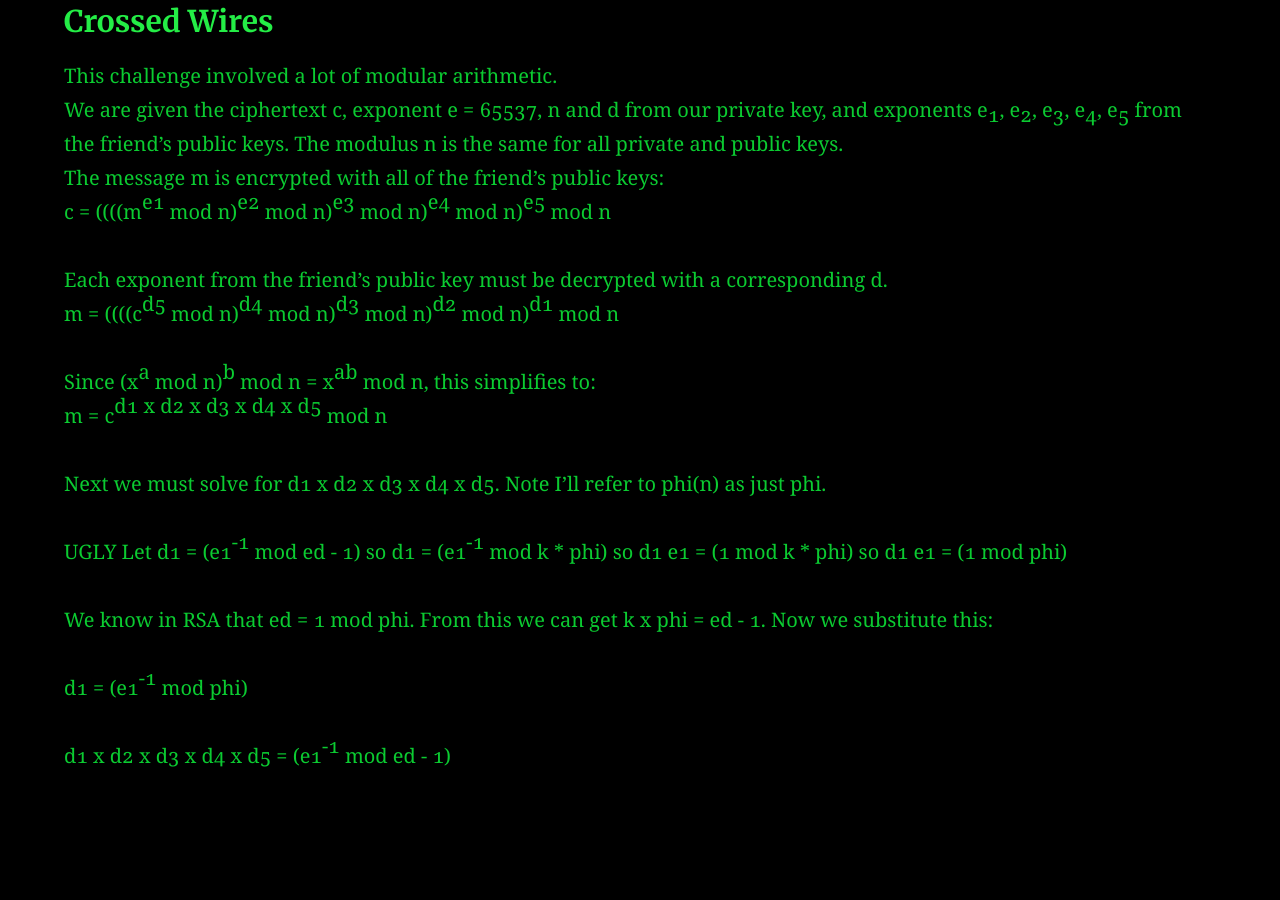
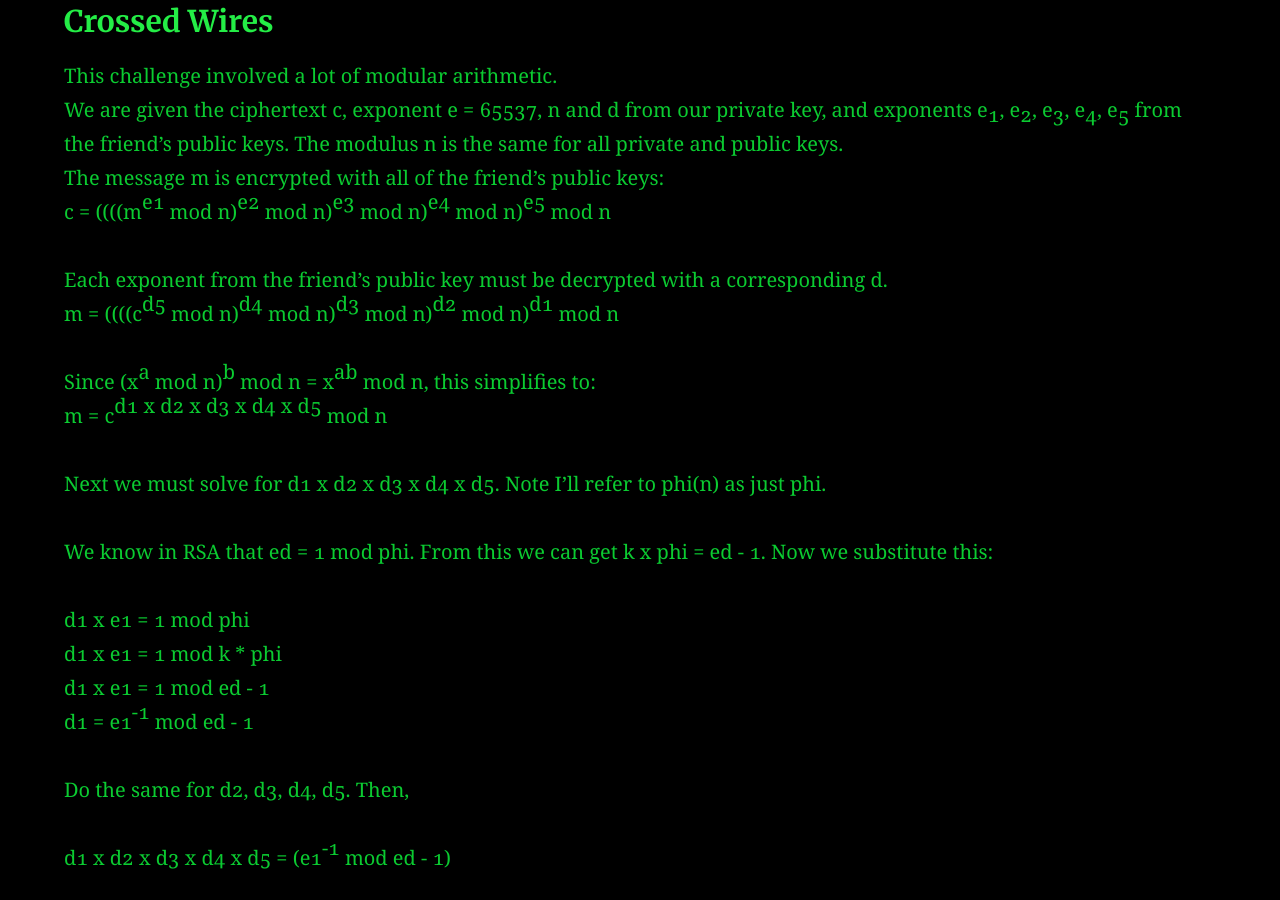
Before and after one commit to AC01010/Connor-McCartney.github.io, a Jekyll site: the page built from _posts/2019-01-12-CryptohackPublicExponent.md, in a window 1280 px wide and 900 px high, scrolled down 2194 px. Built offline with Jekyll 4.4.1, drawn with Linux system fonts in a browser that asks for light colours; before the commit the page ends 2992 px from its top, so only the background shows below that.

Commit message:
Update 2019-01-12-CryptohackPublicExponent.md

```diff
--- a/_posts/2019-01-12-CryptohackPublicExponent.md
+++ b/_posts/2019-01-12-CryptohackPublicExponent.md
@@ -79,17 +79,14 @@ m = c<sup>d1 x d2 x d3 x d4 x d5</sup> mod n
 
 Next we must solve for d1 x d2 x d3 x d4 x d5. Note I'll refer to phi(n) as just phi.
 
-UGLY
-Let d1 = (e1<sup>-1</sup> mod ed - 1)
-so d1 = (e1<sup>-1</sup> mod k * phi)
-so d1 e1 = (1 mod k * phi)
-so d1 e1 = (1 mod phi)
+We know in RSA that ed = 1 mod phi. From this we can get k x phi = ed - 1. Now we substitute this:
 
 
+d1 x e1 = 1 mod phi <br>
+d1 x e1 = 1 mod k * phi <br>
+d1 x e1 = 1 mod ed - 1 <br>
+d1 = e1<sup>-1</sup> mod ed - 1
 
-We know in RSA that ed = 1 mod phi. From this we can get k x phi = ed - 1. Now we substitute this:
-
-d1 = (e1<sup>-1</sup> mod phi)
-
+Do the same for d2, d3, d4, d5. Then,
 
 d1 x d2 x d3 x d4 x d5 = (e1<sup>-1</sup> mod ed - 1)
```
